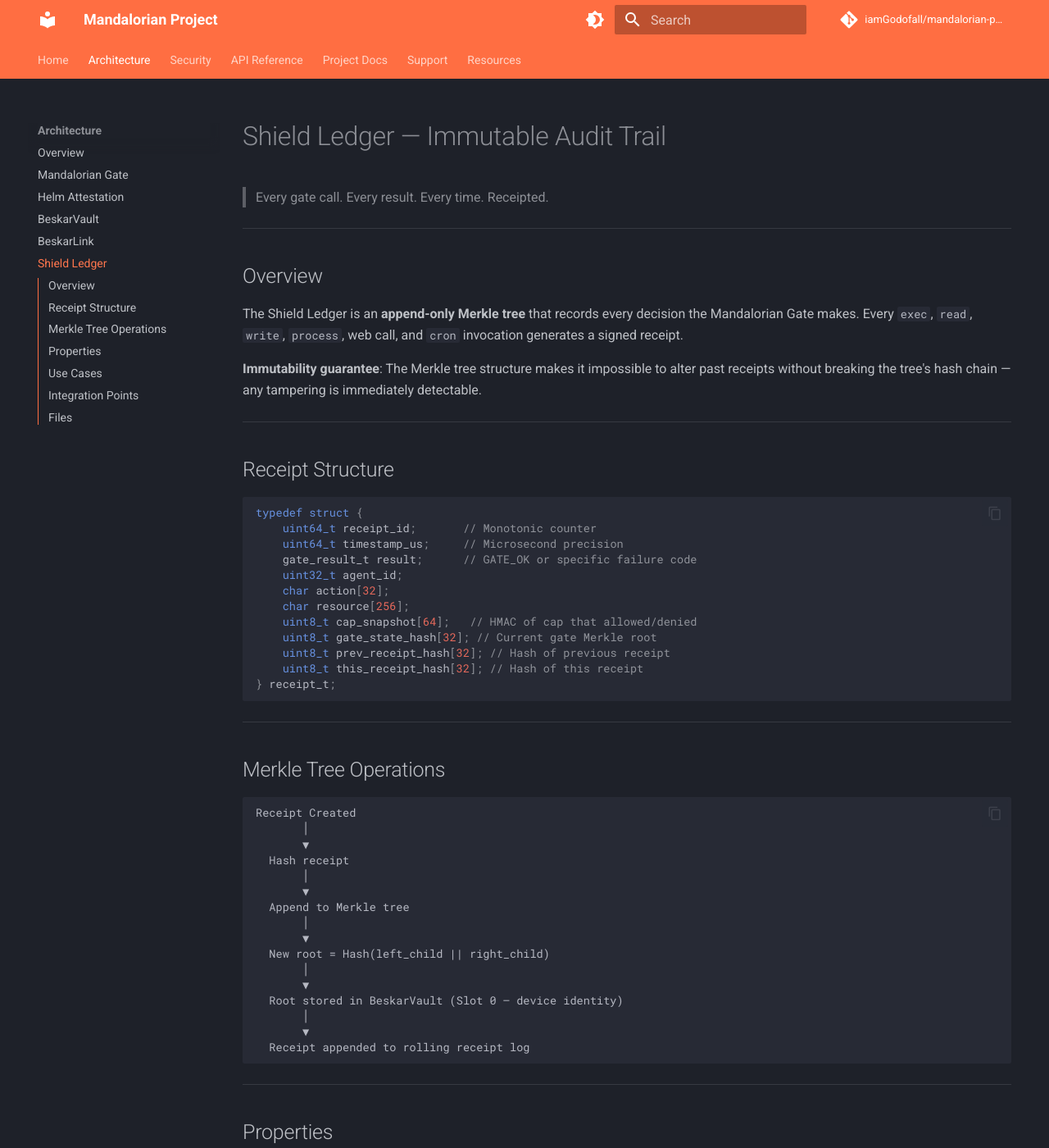
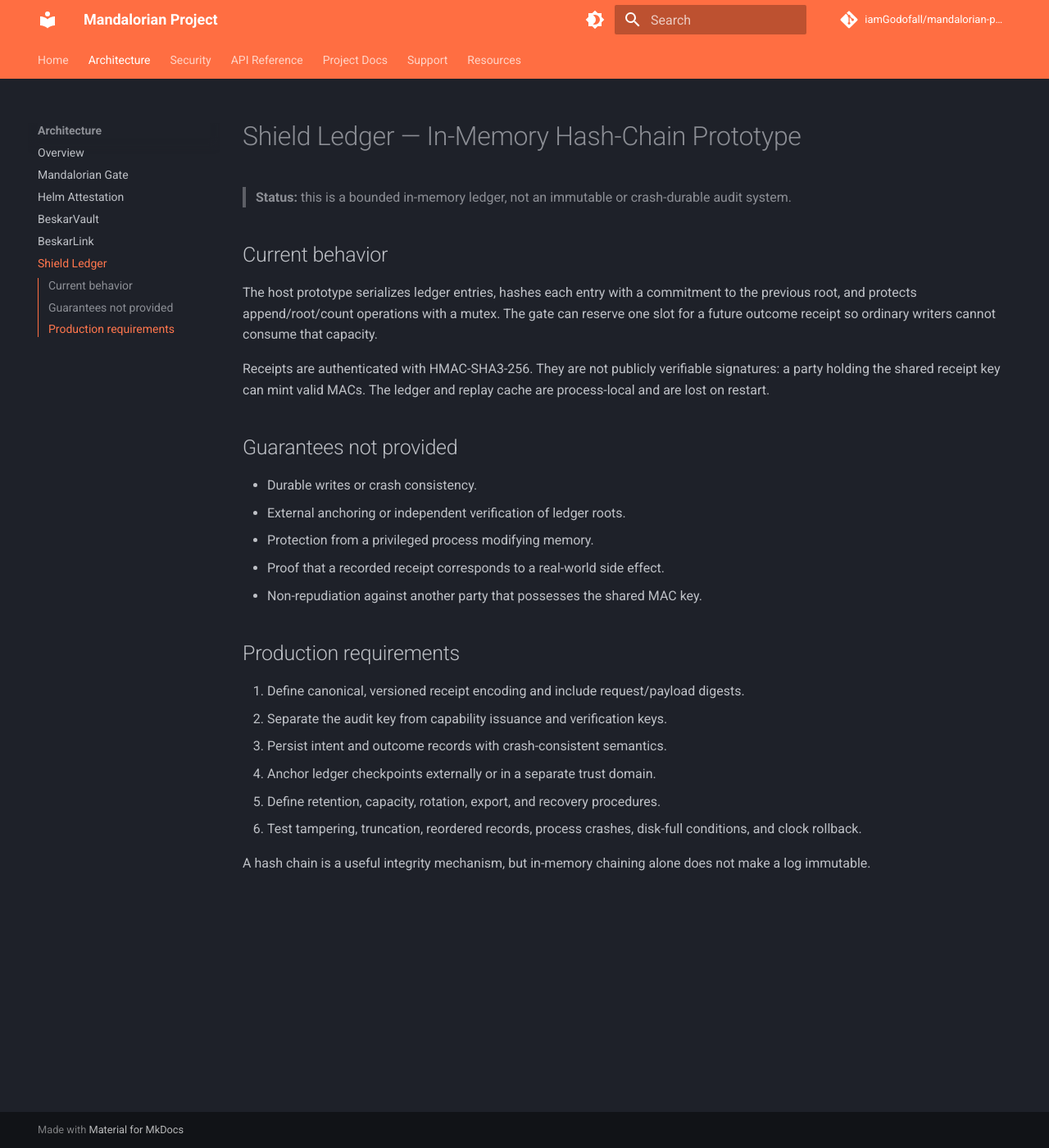
Before and after one commit to iamGodofall/mandalorian-project, an MkDocs documentation site: the page built from docs/architecture/ledger.md, in a window 1280 px wide and 1400 px high. Shown: the whole window at 82% size. Built offline with MkDocs 1.6.1 and Material for MkDocs 9.7.7, drawn with Linux system fonts in a browser that asks for light colours; comment, search, counter and statistics services are not loaded; some of the changed text lies outside the part shown.

Commit message:
Align architecture documentation with current implementation evidence

````diff
--- a/docs/architecture/ledger.md
+++ b/docs/architecture/ledger.md
@@ -1,101 +1,28 @@
-# Shield Ledger — Immutable Audit Trail
+# Shield Ledger — In-Memory Hash-Chain Prototype
 
-> Every gate call. Every result. Every time. Receipted.
+> **Status:** this is a bounded in-memory ledger, not an immutable or crash-durable audit system.
 
----
+## Current behavior
 
-## Overview
+The host prototype serializes ledger entries, hashes each entry with a commitment to the previous root, and protects append/root/count operations with a mutex. The gate can reserve one slot for a future outcome receipt so ordinary writers cannot consume that capacity.
 
-The Shield Ledger is an **append-only Merkle tree** that records every decision the Mandalorian Gate makes. Every `exec`, `read`, `write`, `process`, web call, and `cron` invocation generates a signed receipt.
+Receipts are authenticated with HMAC-SHA3-256. They are not publicly verifiable signatures: a party holding the shared receipt key can mint valid MACs. The ledger and replay cache are process-local and are lost on restart.
 
-**Immutability guarantee**: The Merkle tree structure makes it impossible to alter past receipts without breaking the tree's hash chain — any tampering is immediately detectable.
+## Guarantees not provided
 
----
+- Durable writes or crash consistency.
+- External anchoring or independent verification of ledger roots.
+- Protection from a privileged process modifying memory.
+- Proof that a recorded receipt corresponds to a real-world side effect.
+- Non-repudiation against another party that possesses the shared MAC key.
 
-## Receipt Structure
+## Production requirements
 
-```c
-typedef struct {
-    uint64_t receipt_id;       // Monotonic counter
-    uint64_t timestamp_us;     // Microsecond precision
-    gate_result_t result;      // GATE_OK or specific failure code
-    uint32_t agent_id;
-    char action[32];
-    char resource[256];
-    uint8_t cap_snapshot[64];   // HMAC of cap that allowed/denied
-    uint8_t gate_state_hash[32]; // Current gate Merkle root
-    uint8_t prev_receipt_hash[32]; // Hash of previous receipt
-    uint8_t this_receipt_hash[32]; // Hash of this receipt
-} receipt_t;
-```
+1. Define canonical, versioned receipt encoding and include request/payload digests.
+2. Separate the audit key from capability issuance and verification keys.
+3. Persist intent and outcome records with crash-consistent semantics.
+4. Anchor ledger checkpoints externally or in a separate trust domain.
+5. Define retention, capacity, rotation, export, and recovery procedures.
+6. Test tampering, truncation, reordered records, process crashes, disk-full conditions, and clock rollback.
 
----
-
-## Merkle Tree Operations
-
-```
-Receipt Created
-       │
-       ▼
-  Hash receipt
-       │
-       ▼
-  Append to Merkle tree
-       │
-       ▼
-  New root = Hash(left_child || right_child)
-       │
-       ▼
-  Root stored in BeskarVault (Slot 0 — device identity)
-       │
-       ▼
-  Receipt appended to rolling receipt log
-```
-
----
-
-## Properties
-
-| Property | Mechanism |
-|----------|-----------|
-| **Append-only** | New receipts append; no insert/delete |
-| **Tamper-evident** | Changing receipt N changes root |
-| **Non-repudiation** | Gate state hash binds receipt to system state |
-| **Verifiable** | Any party with root can verify full chain |
-| **Efficient** | Membership proof = O(log n) |
-| **Quantum-safe** | SHA3-256, not SHA-256 |
-
----
-
-## Use Cases
-
-- **Audit**: "What did Agent 5 do between 2:00–2:30 AM?"
-- **Forensics**: Compromised agent? Trace exactly what it accessed
-- **Compliance**: Immutable record for regulated environments
-- **Attestation**: Quote includes current Merkle root = audit history bound to identity
-
----
-
-## Integration Points
-
-- **Mandalorian Gate (Step 10)**: Every call → receipt → ledger
-- **Helm**: Aggregates receipts, forwards to Shield Ledger
-- **Aegis**: Monitors ledger for anomaly patterns
-- **BeskarVault**: Holds the Merkle root in tamper-evident slot
-
----
-
-## Files
-
-| File | Role |
-|------|------|
-| `beskarcore/include/continuous_guardian.h` | Public API |
-| `beskarcore/src/continuous_guardian.c` | Guardian — gate audit wrapper |
-| `beskarcore/src/merkle_ledger.c` | Merkle tree implementation |
-| `beskarcore/src/logging.c` | Structured log output |
-| `beskarcore/src/monitoring.c` | Receipt monitoring |
-| `tests/comprehensive/test_mandalorian_gate.c` | Receipt generation tests |
-
----
-
-*The Ledger does not forget. The Ledger does not forgive.*
+A hash chain is a useful integrity mechanism, but in-memory chaining alone does not make a log immutable.
````
